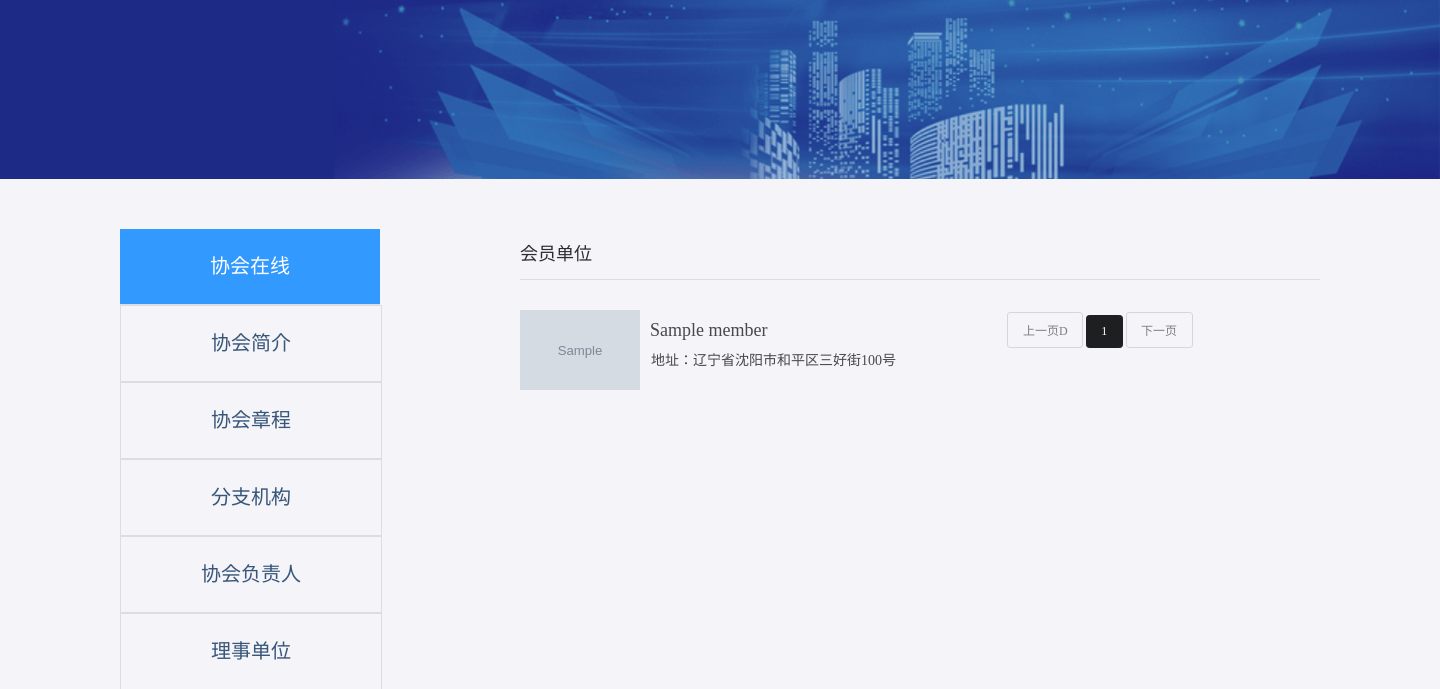
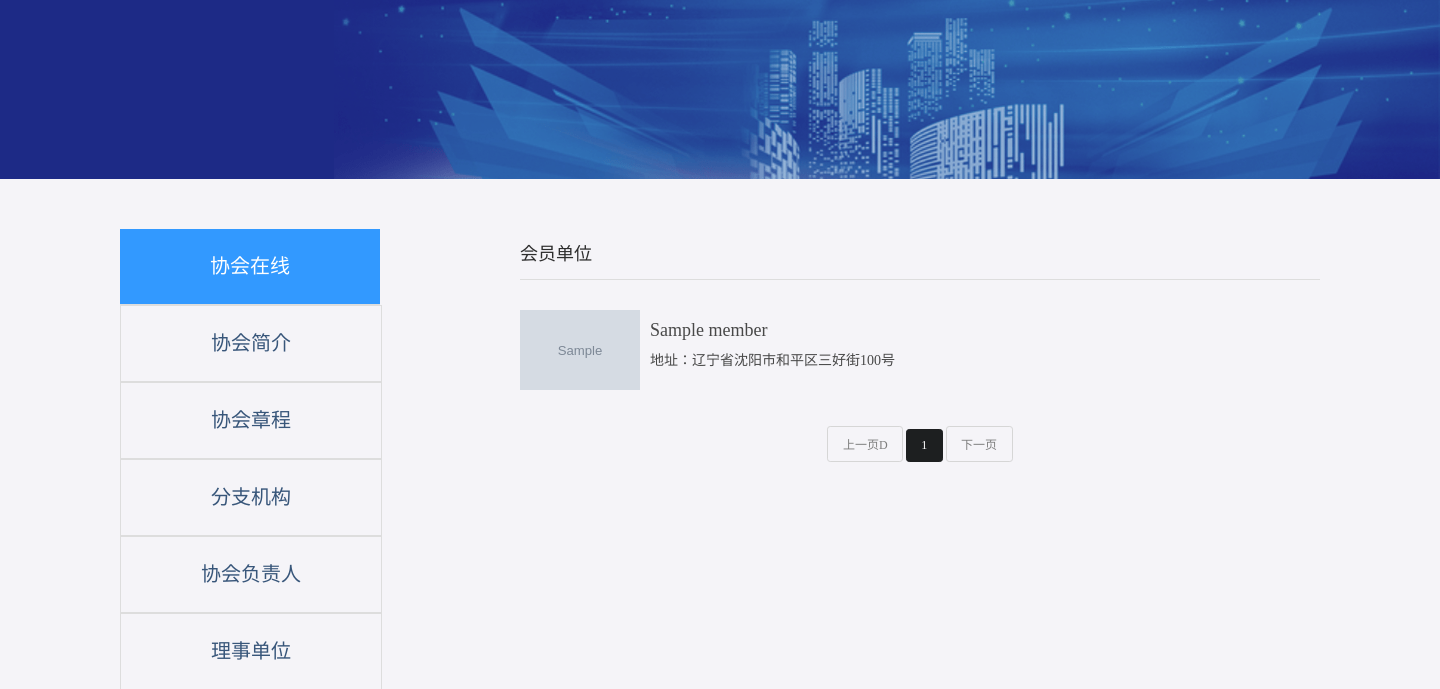
Before and after one commit to shenbeixinqu/pg_plus, a Python web app: template templates/NetSecurity/xhgk/hydw.html in a window 1440 px wide. Shown: the part 221-910 px from the top of the page. Run offline with Jinja, Linux system fonts and the light colour scheme; the template is opened without the code that fills it: most values are stand-ins (such as "Sample title", 1, 10 or a date in 2020); grey boxes marked "Sample" are stand-in pictures.

Commit message:
12/20 add 分页清除浮动

```diff
--- a/templates/NetSecurity/xhgk/fzjg.html
+++ b/templates/NetSecurity/xhgk/fzjg.html
@@ -46,6 +46,7 @@
 					<div class="list_head">
 						<div class="list_head_title"><a href="#">分支机构</a></div>
 					</div>
+                    <div class="detail-content">
                         {% for branch in branches %}
                             <div class="branch_list">
                                 <div class="branch_list_pic">
@@ -57,8 +58,11 @@
                                 </div>
                             </div>
                         {% endfor %}
+                        <div style="clear: both">
                             {% import 'common/page.html' as pg %}
                             {{ pg.my_paginate(pagination, 'NetSecurity.overview', kind, key) }}
+                        </div>
+                    </div>
                 </div>
 			</div>
 		</div>
--- a/templates/NetSecurity/xhgk/hydw.html
+++ b/templates/NetSecurity/xhgk/hydw.html
@@ -46,7 +46,7 @@
 					<div class="list_head">
 						<div class="list_head_title"><a href="#">会员单位</a></div>
 					</div>
-					<div class="detail_content">
+					<div>
 						{% for member in members %}
                             <div class="branch_list">
                                 <div class="branch_list_pic">
@@ -60,9 +60,10 @@
                         {% endfor %}
 					</div>
                     <!-- 分页 -->
-                    {% import 'common/page.html' as pg %}
-                    {{ pg.my_paginate(pagination, 'NetSecurity.overview', kind, key) }}
-
+                    <div style="clear: both">
+                         {% import 'common/page.html' as pg %}
+                        {{ pg.my_paginate(pagination, 'NetSecurity.overview', kind, key) }}
+                    </div>
 				</div>
 			</div>
 		</div>
--- a/templates/NetSecurity/xhgk/xhfzr.html
+++ b/templates/NetSecurity/xhgk/xhfzr.html
@@ -60,8 +60,10 @@
                             </div>
                         {% endfor %}
 					</div>
-                    {% import 'common/page.html' as pg %}
-                    {{ pg.my_paginate(pagination, 'NetSecurity.overview', kind, key) }}
+                    <div style="clear: both">
+                        {% import 'common/page.html' as pg %}
+                        {{ pg.my_paginate(pagination, 'NetSecurity.overview', kind, key) }}
+                    </div>
 				</div>
 			</div>
 		</div>
--- a/templates/NetSecurity/xhgk/zcdw.html
+++ b/templates/NetSecurity/xhgk/zcdw.html
@@ -59,8 +59,10 @@
                             </div>
                         {% endfor %}
 					</div>
-                    {% import 'common/page.html' as pg %}
-                    {{ pg.my_paginate(pagination, 'NetSecurity.overview', kind, key) }}
+                    <div style="clear: both">
+                         {% import 'common/page.html' as pg %}
+                        {{ pg.my_paginate(pagination, 'NetSecurity.overview', kind, key) }}
+                    </div>
 				</div>
 			</div>
 		</div>
```
Lines whose indentation alone changed are shown as unchanged.
